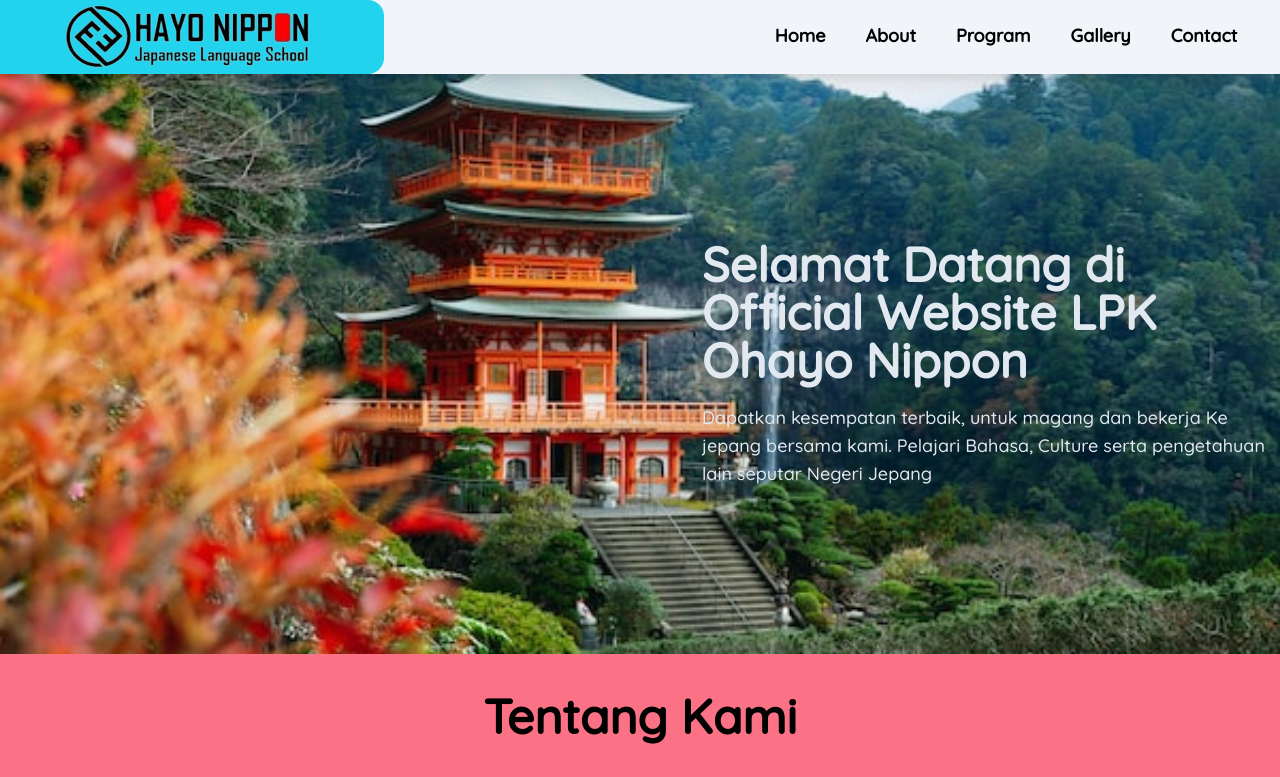
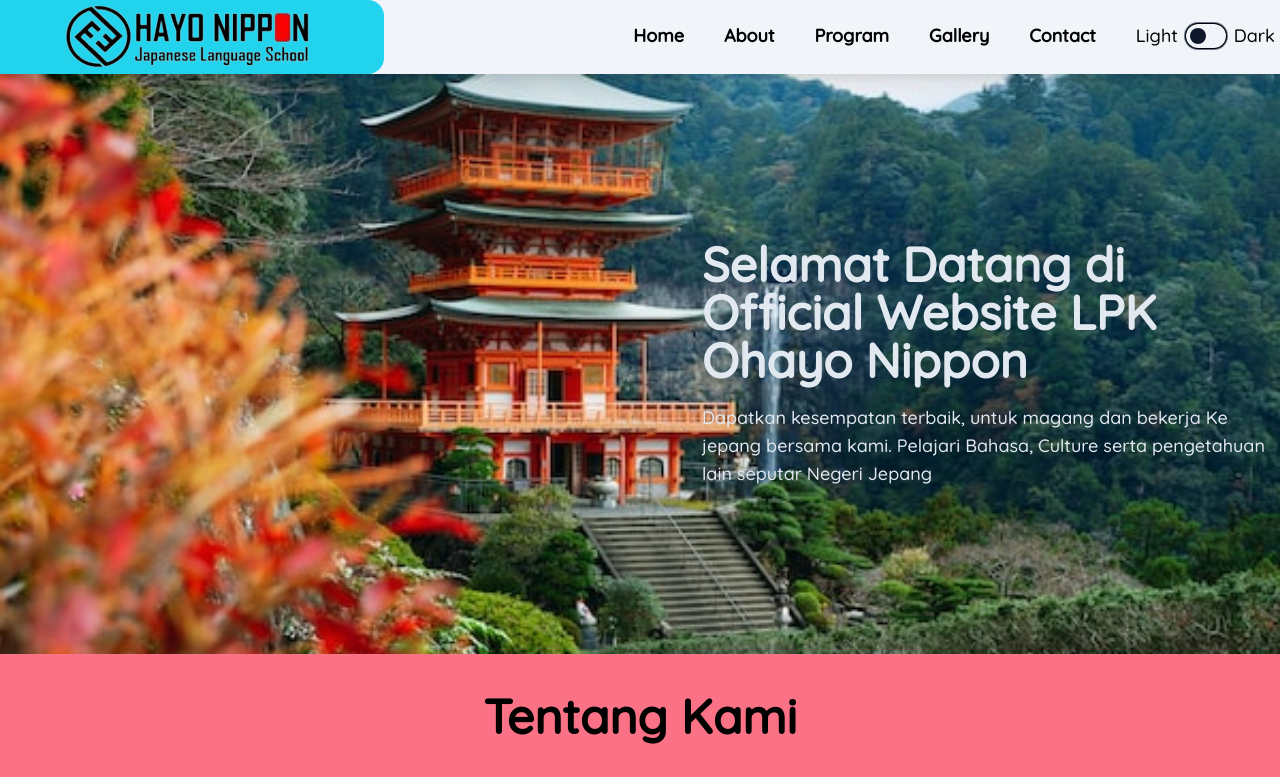
Before and after one commit to GaluhPncWirs/web-interface-LPK, a website: page homepage.html in a window 1280 px wide. Shown: the top 777 px of the page. Drawn offline with nearby package versions, Linux system fonts and the light colour scheme.

Commit message:
menambahkan fitur dark mode

```diff
--- a/homepage.html
+++ b/homepage.html
@@ -5,6 +5,7 @@
     <meta name="viewport" content="width=device-width, initial-scale=1.0">
     <title>LPK Ohayo Nippon - Partner Terbaik Bekerja Ke Jepang</title>
     <link href="dist/output.css" rel="stylesheet">
+    <link href="src/output.css" rel="stylesheet">
     <link href="src/input.css" rel="stylesheet">
     <link rel="stylesheet" href="https://fonts.googleapis.com/css2?family=Material+Symbols+Outlined:opsz,wght,FILL,GRAD@20..48,100..700,0..1,-50..200" />
 
@@ -23,6 +24,20 @@
                     <li class="relative garis-bawah hover:before:w-full"><a href="#magang">Program</a></li>
                     <li class="relative garis-bawah hover:before:w-full"><a href="gallery.html">Gallery</a></li>
                     <li class="relative garis-bawah hover:before:w-full"><a href="#contact">Contact</a></li>
+                    <li class="mr-10">
+                        <div class="flex gap-1 mr-16 items-center">
+                            <span class="font-normal mr-1">Light</span>
+                            <div class="relative">
+                                <input type="checkbox" id="mode" class="absolute hidden">
+                                <label for="mode">
+                                    <div class="ubah-bg h-6 w-10 relative cursor-pointer rounded-xl ring-1 ring-slate-500 ring-offset-1 ring-offset-black">
+                                        <div class="switch h-4 w-4 bg-slate-900 absolute rounded-full top-1 ml-1 transition duration-300 ease-in-out"></div>
+                                    </div>
+                                </label>
+                            </div>
+                            <span class="font-normal ml-1">Dark</span>
+                        </div>
+                    </li>
                 </ul>
             </div>
             <!-- hamburger menu (khusus hp) -->
--- a/src/input.css
+++ b/src/input.css
@@ -237,5 +237,13 @@
         grid-area: img-lg/xl-2;
     }
 
+    #mode:checked ~ label div.switch {
+        @apply translate-x-4 bg-white
+    }
+
+    #mode:checked ~ label div.ubah-bg{
+        @apply bg-slate-700 ring-offset-white
+    }
+
 
 }
```
Also changed, not shown: src/output.css.
